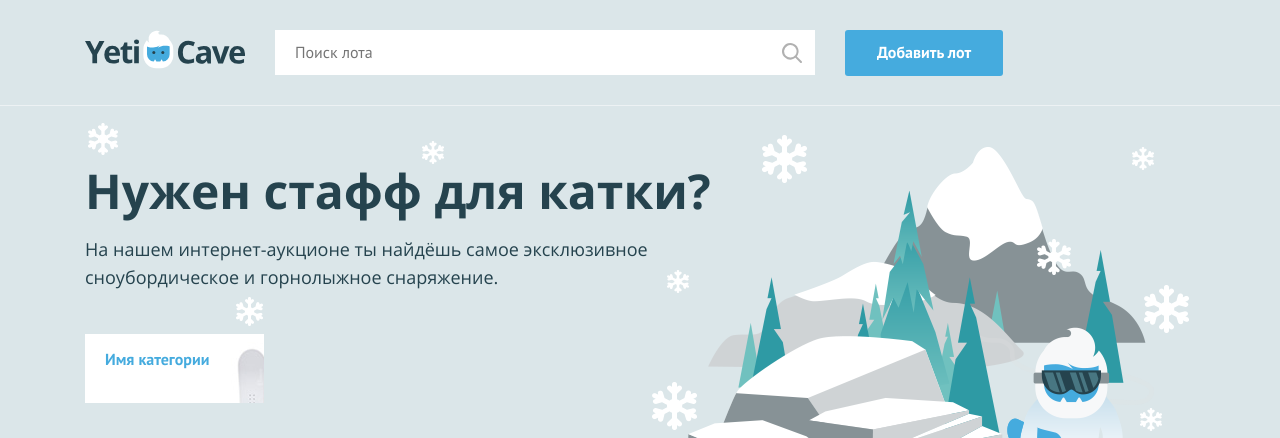
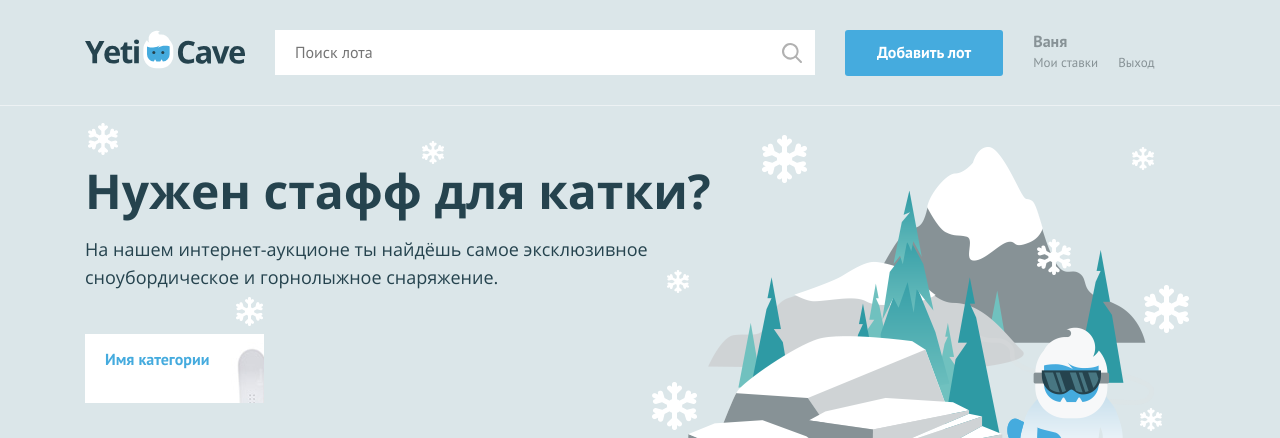
Before and after one commit to Zinzidane/382187-yeticave-10, a PHP site: page / in a window 1280 px wide. Shown: the top 438 px of the page. Run offline with PHP 8.4, Linux system fonts and the light colour scheme.

Commit message:
Добавляет простую логику для пользовательского меню

```diff
--- a/index.php
+++ b/index.php
@@ -1,7 +1,7 @@
 <?php
 $is_auth = rand(0, 1);
 
-$user_name = ''; // укажите здесь ваше имя
+$user_name = 'Ваня'; // укажите здесь ваше имя
 ?>
 <!DOCTYPE html>
 <html lang="ru">
@@ -27,9 +27,22 @@ $user_name = ''; // укажите здесь ваше имя
         <a class="main-header__add-lot button" href="pages/add-lot.html">Добавить лот</a>
 
         <nav class="user-menu">
-
-        <!-- здесь должен быть PHP код для показа меню и данных пользователя -->
-
+            <?php if ($is_auth == 1): ?>
+            <div class="user-menu__logged">
+                <p><?php print($user_name); ?></p>
+                <a class="user-menu__bets" href="pages/my-bets.html">Мои ставки</a>
+                <a class="user-menu__logout" href="#">Выход</a>
+            </div>
+            <?php elseif ($is_auth == 0) : ?>
+            <ul class="user-menu__list">
+                <li class="user-menu__item">
+                <a href="#">Регистрация</a>
+                </li>
+                <li class="user-menu__item">
+                <a href="#">Вход</a>
+                </li>
+            </ul>
+            <?php endif; ?>
         </nav>
     </div>
 </header>
```
